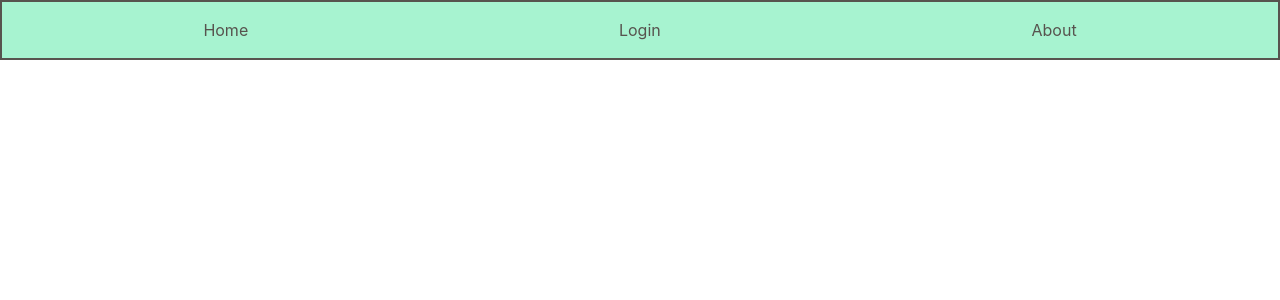
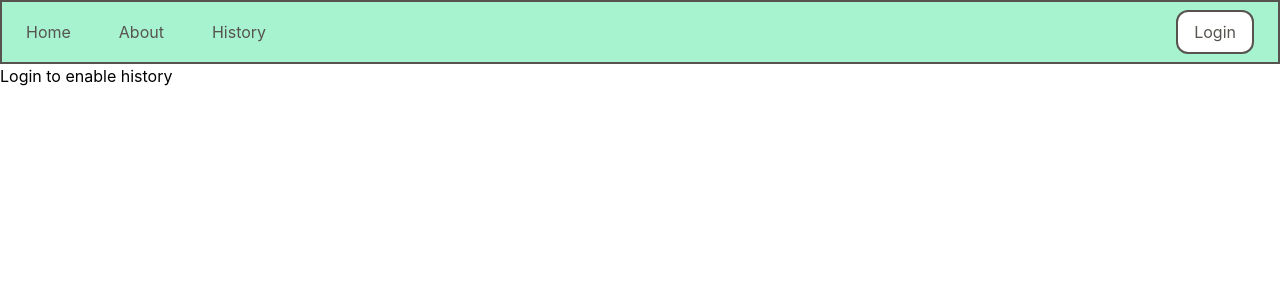
Before and after one commit to raayandhar/CS35L-Project, a React (Create React App) app in the folder client/: page /history in a window 1280 px wide. Before the commit this address had no page. Shown: the top 300 px of the page. Built offline with nearby package versions, Linux system fonts and the light colour scheme.

Commit message:
navbar updated

```diff
--- a/client/src/App.js
+++ b/client/src/App.js
@@ -3,7 +3,7 @@ import './App.css';
 import {BrowserRouter as Router, Routes, Route} from 'react-router-dom';
 import Home from './components/home.jsx';
 import About from './components/about.jsx';
-import Login from './components/login.jsx';
+import History from './components/history.jsx';
 import Navbar from './components/navbar.jsx';
 import { SnackbarProvider } from 'notistack';
 function App() {
@@ -13,7 +13,7 @@ function App() {
         <Navbar />
         <Routes>
           <Route path="/" element={<Home />} />
-          <Route path="/login" element={<Login />} />
+          <Route path="/history" element={<History />} />
           <Route path="/about" element={<About />} />
         </Routes>
       </Router>
--- /dev/null
+++ b/client/src/components/history.jsx
@@ -0,0 +1,10 @@
+import React from 'react';
+
+const History = () => {
+    return (
+        <div>
+            <h1>Login to enable history</h1>
+        </div>
+    );
+}
+export default History;
--- a/client/src/components/login.jsx
+++ /dev/null
@@ -1,10 +0,0 @@
-import React from 'react';
-
-const Login = () => {
-    return (
-        <div>
-            <h1>Login</h1>
-        </div>
-    );
-}
-export default Login;
--- a/client/src/components/navbar.jsx
+++ b/client/src/components/navbar.jsx
@@ -2,17 +2,33 @@ import React from 'react';
 import { Link } from 'react-router-dom';
 
 const Navbar = () => {
+  const links = [
+    { path: "/", label: "Home" },
+    { path: "/about", label: "About" },
+    { path: "/history", label: "History" },
+  ];
+
   return (
-    <nav className="bg-emerald-200 text-stone-600 p-4 border-2 border-stone-600">
-      <ul className="flex justify-around">
+    <nav className="bg-emerald-200 text-stone-600 p-2 border-2 border-stone-600">
+      <ul className="flex justify-between items-center">
+        <div className="flex space-x-4">
+          {links.map((link) => (
+            <li key={link.path}>
+              <Link to={link.path}>
+                <button className=" bg-transparent  text-stone-600 h-full w-auto py-2 px-4 rounded-xl hover:bg-white hover:border-2 hover:border-stone-600">
+                  {link.label}
+                </button>
+              </Link>
+            </li>
+          ))}
+        </div>
+
         <li>
-          <Link to="/" className=" hover:text-gray-400">Home</Link>
-        </li>
-        <li>
-          <Link to="/login" className=" hover:text-gray-400">Login</Link>
-        </li>
-        <li>
-          <Link to="/about" className=" hover:text-gray-400">About</Link>
+          <Link to="/login">
+            <button className="bg-white text-stone-600 border-2 border-stone-600 h-full w-auto py-2 px-4 rounded-xl hover:bg-stone-600 hover:text-white transition duration-200 mr-4">
+              Login
+            </button>
+          </Link>
         </li>
       </ul>
     </nav>
```
